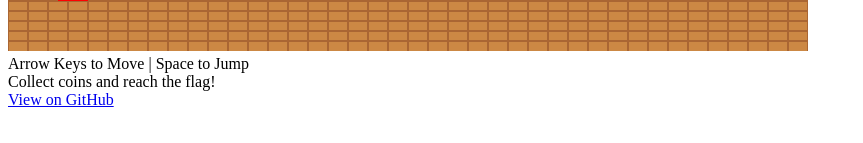
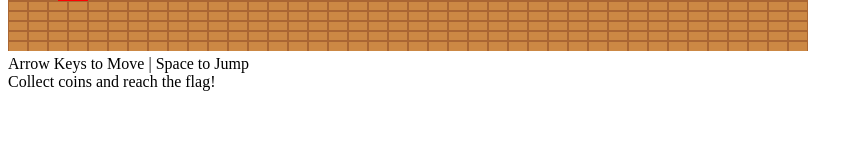
Before and after one commit to Qimingxingxing/super-mario-js, a website: page index.html in a window 1280 px wide. Shown: the part 375-518 px from the top of the page, without its empty margins (0-863 px from the left). Drawn offline with Linux system fonts and the light colour scheme.

Commit message:
Prepare for Vercel deployment

```diff
--- a/index.html
+++ b/index.html
@@ -16,7 +16,6 @@
         Arrow Keys to Move | Space to Jump<br>
         Collect coins and reach the flag!
     </div>
-    <a href="https://github.com/YOUR_USERNAME/super-mario-js" class="github-link" target="_blank">View on GitHub</a>
     <script src="js/game.js"></script>
 </body>
 </html>
```
Also changed, not shown: package.json (added, +22 -0 lines), vercel.json (added), 1 other file.
